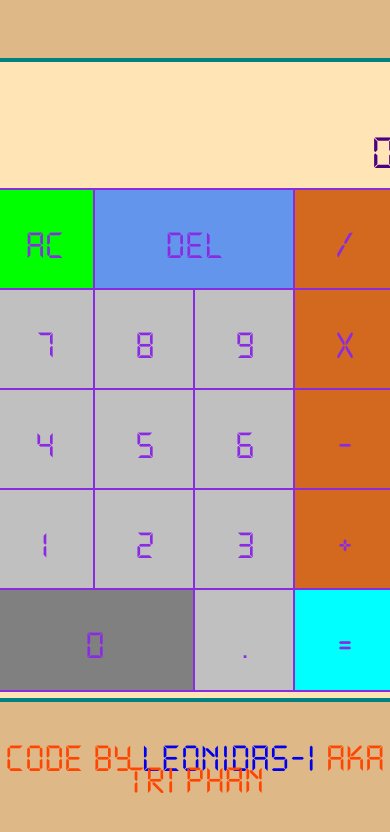
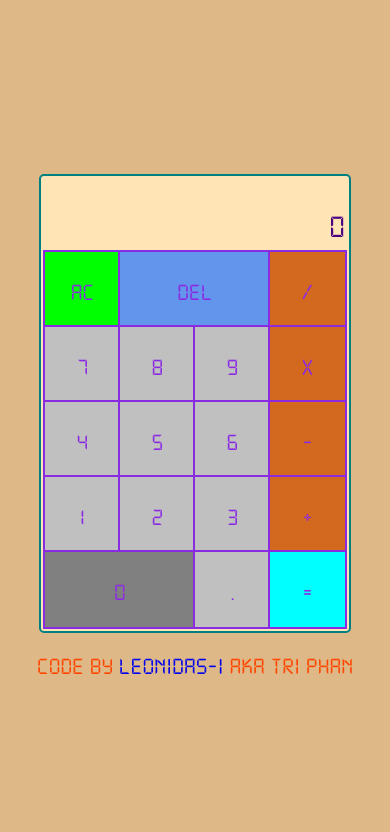
Before and after one commit to Leonidas-I/FCC-Calculator, a React app: page / in a window 390 px wide. Shown: the top 832 px of the page. Built offline with nearby package versions, Linux system fonts and the light colour scheme; a web font is replaced by a local one.

Commit message:
fix mobile RWD - browser support - optimize css-in-js - ready for dynamic import

```diff
--- a/package.json
+++ b/package.json
@@ -27,6 +27,8 @@
   },
   "dependencies": {
     "@babel/core": "^7.9.0",
+    "@babel/plugin-syntax-dynamic-import": "^7.8.3",
+    "@babel/plugin-transform-runtime": "^7.9.6",
     "@babel/preset-env": "^7.9.0",
     "@babel/preset-react": "^7.9.4",
     "babel-loader": "^8.1.0",
--- a/src/components/App/App.css.js
+++ b/src/components/App/App.css.js
@@ -8,7 +8,7 @@ export const Calculator = styled.div`
   padding: 4px;
   width: 300px;
 
-  @media (min-height: 720px) {
+  @media (min-width: 720px) {
     border-width: 4px;
     border-radius: 10px;
     padding: 8px;
--- a/src/components/Author/Author.css.js
+++ b/src/components/Author/Author.css.js
@@ -14,7 +14,7 @@ export const Footer = styled.footer`
     text-decoration: none;
   }
 
-  @media (min-height: 720px) {
+  @media (min-width: 720px) {
     font-size: 2.5rem;
   }
 `;
--- a/src/components/Author/Author.js
+++ b/src/components/Author/Author.js
@@ -5,7 +5,7 @@ export const Author = () => {
   return (
     <Footer>
       Code by{" "}
-      <a href="https://github.com/Leonidas-I" target="_blank">
+      <a rel="noreferrer" href="https://github.com/Leonidas-I" target="_blank">
         Leonidas-I
       </a>{" "}
       aka Tri Phan
--- a/src/components/Numpad/Numpad.js
+++ b/src/components/Numpad/Numpad.js
@@ -1,65 +1,63 @@
-import React, { Component } from "react";
+import React from "react";
 import { Button } from "./Numpad.css";
 
-export class Numpad extends Component {
-  render() {
+export const Numpad = props => {
   return (
     <div>
-        <Button AC onClick={this.props.init}>
+      <Button AC onClick={props.init}>
         AC
       </Button>
-        <Button DEL onClick={this.props.del}>
+      <Button DEL onClick={props.del}>
         DEL
       </Button>
-        <Button operators value="/" onClick={this.props.operators}>
+      <Button operators value="/" onClick={props.operators}>
         /
       </Button>
-        <Button value="7" onClick={this.props.numbers}>
+      <Button value="7" onClick={props.numbers}>
         7
       </Button>
-        <Button value="8" onClick={this.props.numbers}>
+      <Button value="8" onClick={props.numbers}>
         8
       </Button>
-        <Button value="9" onClick={this.props.numbers}>
+      <Button value="9" onClick={props.numbers}>
         9
       </Button>
-        <Button operators value="*" onClick={this.props.operators}>
+      <Button operators value="*" onClick={props.operators}>
         x
       </Button>
-        <Button value="4" onClick={this.props.numbers}>
+      <Button value="4" onClick={props.numbers}>
         4
       </Button>
-        <Button value="5" onClick={this.props.numbers}>
+      <Button value="5" onClick={props.numbers}>
         5
       </Button>
-        <Button value="6" onClick={this.props.numbers}>
+      <Button value="6" onClick={props.numbers}>
         6
       </Button>
-        <Button operators value="-" onClick={this.props.operators}>
+      <Button operators value="-" onClick={props.operators}>
         -
       </Button>
-        <Button value="1" onClick={this.props.numbers}>
+      <Button value="1" onClick={props.numbers}>
         1
       </Button>
-        <Button value="2" onClick={this.props.numbers}>
+      <Button value="2" onClick={props.numbers}>
         2
       </Button>
-        <Button value="3" onClick={this.props.numbers}>
+      <Button value="3" onClick={props.numbers}>
         3
       </Button>
-        <Button operators value="+" onClick={this.props.operators}>
+      <Button operators value="+" onClick={props.operators}>
         +
       </Button>
-        <Button zero value="0" onClick={this.props.numbers}>
+      <Button zero value="0" onClick={props.numbers}>
         0
       </Button>
-        <Button value="." onClick={this.props.decimal}>
+      <Button value="." onClick={props.decimal}>
         .
       </Button>
-        <Button equal value="=" onClick={this.props.equal}>
+      <Button equal value="=" onClick={props.equal}>
         =
       </Button>
     </div>
   );
-  }
-}
+};
--- a/src/components/Others/Screen.css.js
+++ b/src/components/Others/Screen.css.js
@@ -5,11 +5,11 @@ export const Screen = styled.div`
   line-height: 1.2;
   word-wrap: break-word;
   min-height: 1.5em;
-  font-size: ${props => (props.equation ? "1rem" : "2rem")};
-  color: ${props => (props.equation ? "#ff7f50" : "#4b0082")};
-  text-align: ${props => (props.equation ? "left" : "right")};
+  font-size: ${(props) => (props.equation ? "1rem" : "2rem")};
+  color: ${(props) => (props.equation ? "#ff7f50" : "#4b0082")};
+  text-align: ${(props) => (props.equation ? "left" : "right")};
 
-  @media (min-height: 720px) {
-    font-size: ${props => (props.equation ? "2rem" : "3rem")};
+  @media (min-width: 720px) {
+    font-size: ${(props) => (props.equation ? "2rem" : "3rem")};
   }
 `;
```
Also changed, not shown: src/components/Numpad/Numpad.css.js (+7 -7 lines), .babelrc, 2 other files (tests, documents, lock files or other folders). Lines whose indentation alone changed are shown as unchanged.
